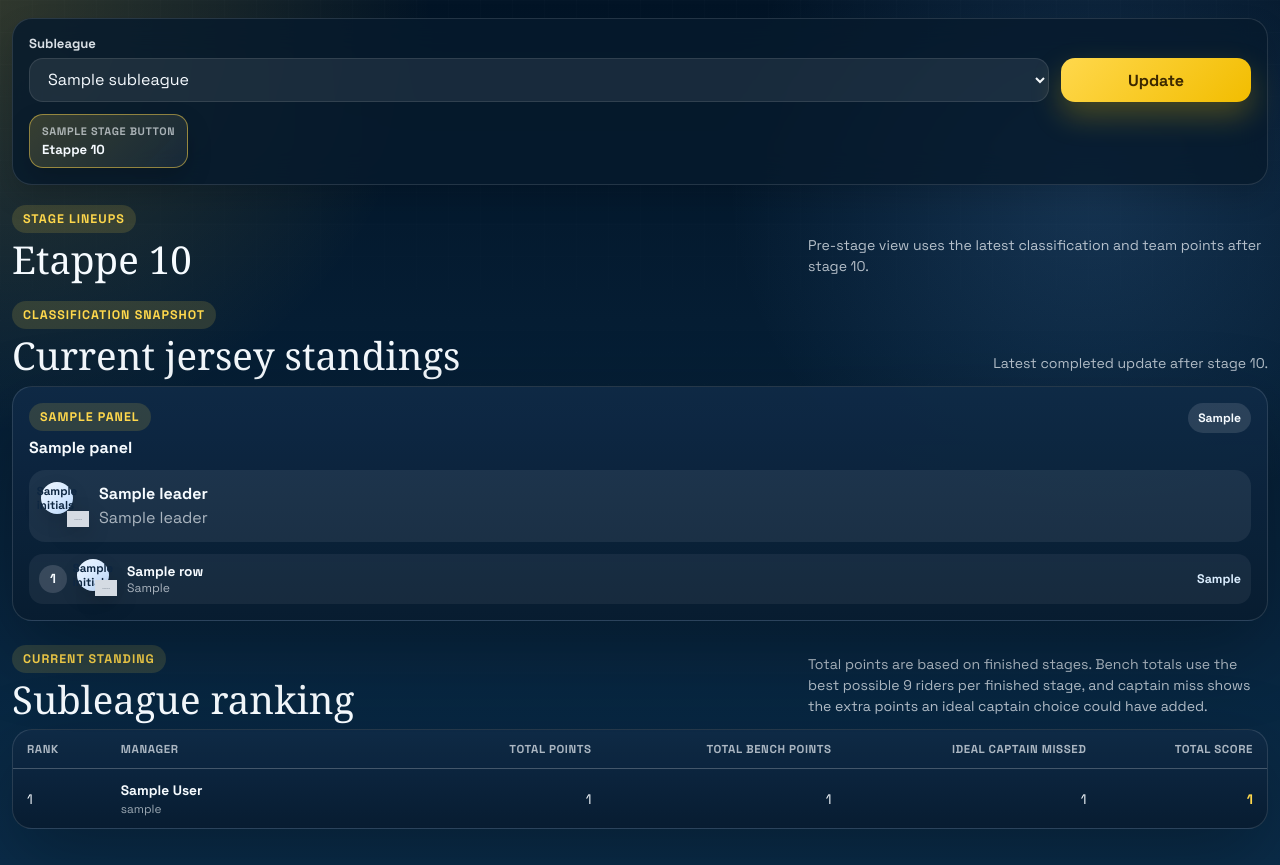
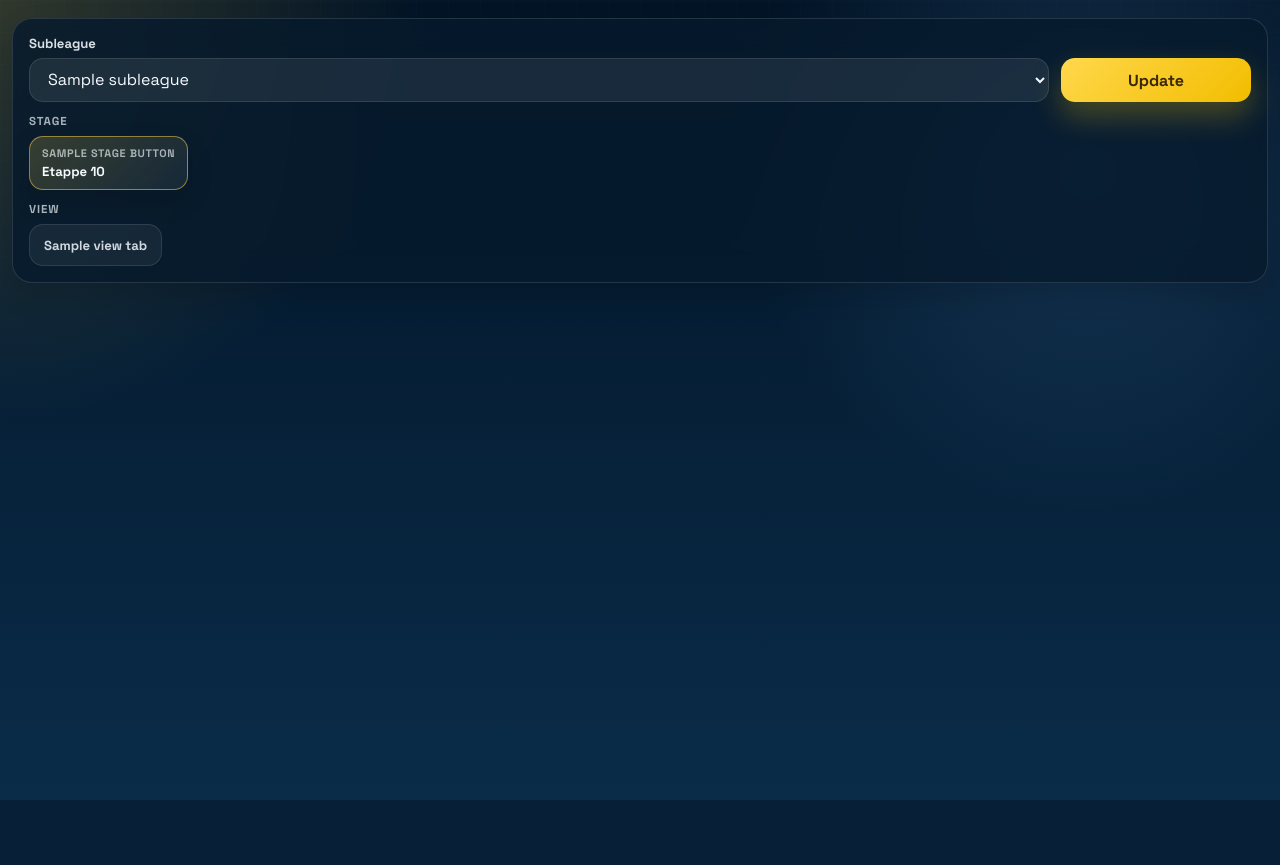
Before and after one commit to VeerkampAidEnvironment/scoritoviewer, a Flask app: template templates/index.html in a window 1280 px wide. After the commit the page ends 800 px from the top, so only its background shows below. Run offline with Flask 3, Linux system fonts and the light colour scheme; the template is opened without the code that fills it: most values are stand-ins (such as "Sample title", 1, 10 or a date in 2020); grey boxes marked "Sample" are stand-in pictures; some web fonts are replaced.

Commit message:
update with classificaiton scores

```diff
--- a/app.py
+++ b/app.py
@@ -291,11 +291,84 @@ def build_rider_picker_view(lineups: list[dict]) -> list[dict]:
     return rider_card_list
 
 
+def build_view_tabs(
+    *,
+    show_stage_lineups: bool,
+    is_upcoming_stage: bool,
+    lineups: list[dict],
+    rider_picker_view: list[dict],
+    recommended_riders: list,
+    classification_panels: list[dict],
+    projected_final_scores: list[dict],
+    current_standings: list[dict],
+) -> list[dict]:
+    tabs: list[dict] = []
+
+    if is_upcoming_stage and recommended_riders:
+        tabs.append({"id": "next", "label": "Next stage"})
+    if show_stage_lineups:
+        tabs.append({"id": "lineups", "label": "Lineups"})
+    if show_stage_lineups and lineups and rider_picker_view:
+        tabs.append({"id": "picked", "label": "Who picked"})
+    if classification_panels:
+        tabs.append({"id": "classifications", "label": "Jerseys"})
+    if projected_final_scores:
+        tabs.append({"id": "finals", "label": "Final now"})
+    if current_standings:
+        tabs.append({"id": "standings", "label": "Standing"})
+
+    return tabs
+
+
+def choose_active_view(view_tabs: list[dict], requested_view: str) -> str:
+    available_view_ids = {tab["id"] for tab in view_tabs}
+    if requested_view in available_view_ids:
+        return requested_view
+    return view_tabs[0]["id"] if view_tabs else ""
+
+
+def merge_current_standings_into_projected_final_scores(
+    projected_final_scores: list[dict],
+    current_standings: list[dict],
+) -> None:
+    standings_by_user_id = {
+        int(item["participant"]["UserId"]): item for item in current_standings
+    }
+
+    for score in projected_final_scores:
+        user_id = int(score["participant"]["UserId"])
+        current_standing = standings_by_user_id.get(user_id)
+        score["current_rank"] = current_standing.get("rank") if current_standing else None
+        score["current_points"] = (
+            current_standing.get("total_points")
+            if current_standing
+            else None
+        )
+        score["total_projected_points"] = (
+            (score["current_points"] or 0) + score["total_projected_final_points"]
+        )
+
+    projected_final_scores.sort(
+        key=lambda item: (
+            -item["total_projected_points"],
+            -(item["current_points"] or 0),
+            -item["total_projected_final_points"],
+            -item["individual_final_points"],
+            -item["teammate_winner_points"],
+            item["participant"].get("FullName", "").lower(),
+            item["participant"].get("Username", "").lower(),
+        )
+    )
+    for index, item in enumerate(projected_final_scores, start=1):
+        item["rank"] = index
+
+
 @app.route("/")
 def index():
     market_id = get_market_id()
     requested_subleague_id = request.args.get("subleague_id", type=int) or get_default_subleague_id()
     requested_market_round_id = request.args.get("market_round_id", type=int)
+    requested_view = (request.args.get("view", type=str) or "").strip()
 
     context = {
         "market_id": market_id,
@@ -303,6 +376,8 @@ def index():
         "selected_subleague": None,
         "rounds": [],
         "stage_button_rounds": [],
+        "view_tabs": [],
+        "active_view": "",
         "selected_round": None,
         "lineups": [],
         "rider_picker_view": [],
@@ -310,6 +385,7 @@ def index():
         "classification_panels": [],
         "display_round": None,
         "classification_round": None,
+        "projected_final_scores": [],
         "current_standings": [],
         "is_live_stage": False,
         "is_upcoming_stage": False,
@@ -356,7 +432,7 @@ def index():
         lineups = []
         rider_picker_view = []
         recommended_riders: list = []
-        with concurrent.futures.ThreadPoolExecutor(max_workers=4) as executor:
+        with concurrent.futures.ThreadPoolExecutor(max_workers=5) as executor:
             lineups_future = None
             recommended_riders_future = None
             if show_stage_lineups:
@@ -386,6 +462,11 @@ def index():
                 client.build_classification_panels,
                 market_id,
             )
+            projected_final_scores_future = executor.submit(
+                client.build_projected_final_classification_scores,
+                market_id=market_id,
+                subleague_id=int(selected_subleague["Id"]),
+            )
             current_standings_future = executor.submit(
                 client.build_subleague_standings,
                 market_id=market_id,
@@ -400,7 +481,23 @@ def index():
                 recommended_riders = recommended_riders_future.result()
 
             classification_panels = classification_panels_future.result()
+            projected_final_scores = projected_final_scores_future.result()
             current_standings = current_standings_future.result()
+            merge_current_standings_into_projected_final_scores(
+                projected_final_scores,
+                current_standings,
+            )
+            view_tabs = build_view_tabs(
+                show_stage_lineups=show_stage_lineups,
+                is_upcoming_stage=is_upcoming_stage,
+                lineups=lineups,
+                rider_picker_view=rider_picker_view,
+                recommended_riders=recommended_riders,
+                classification_panels=classification_panels,
+                projected_final_scores=projected_final_scores,
+                current_standings=current_standings,
+            )
+            active_view = choose_active_view(view_tabs, requested_view)
 
         context.update(
             {
@@ -408,6 +505,8 @@ def index():
                 "selected_subleague": selected_subleague,
                 "rounds": rounds,
                 "stage_button_rounds": stage_button_rounds,
+                "view_tabs": view_tabs,
+                "active_view": active_view,
                 "selected_round": selected_round,
                 "display_round": display_round,
                 "classification_round": classification_round,
@@ -415,6 +514,7 @@ def index():
                 "rider_picker_view": rider_picker_view,
                 "recommended_riders": recommended_riders,
                 "classification_panels": classification_panels,
+                "projected_final_scores": projected_final_scores,
                 "current_standings": current_standings,
                 "is_live_stage": is_live_stage,
                 "is_upcoming_stage": is_upcoming_stage,
--- a/static/styles.css
+++ b/static/styles.css
@@ -187,11 +187,30 @@ img {
   align-items: end;
 }
 
+.toolbar__navs {
+  display: grid;
+  gap: 12px;
+  margin-top: 12px;
+}
+
+.toolbar__nav-group {
+  display: grid;
+  gap: 8px;
+}
+
+.toolbar__nav-label {
+  color: rgba(246, 251, 255, 0.68);
+  font-size: 0.72rem;
+  font-weight: 700;
+  letter-spacing: 0.08em;
+  text-transform: uppercase;
+}
+
 .stage-strip {
   display: flex;
   flex-wrap: wrap;
   gap: 8px;
-  margin-top: 12px;
+  margin-top: 0;
 }
 
 .stage-strip__button {
@@ -243,6 +262,41 @@ img {
 .stage-strip__button--active {
   border-color: rgba(255, 216, 76, 0.5);
   background: linear-gradient(135deg, rgba(255, 216, 76, 0.18), rgba(255, 255, 255, 0.06));
+  box-shadow: 0 10px 24px rgba(0, 0, 0, 0.18);
+}
+
+.view-strip {
+  display: flex;
+  flex-wrap: wrap;
+  gap: 8px;
+}
+
+.view-strip__button {
+  display: inline-flex;
+  align-items: center;
+  justify-content: center;
+  min-height: 42px;
+  padding: 0 14px;
+  border: 1px solid rgba(255, 255, 255, 0.1);
+  border-radius: 14px;
+  background: rgba(255, 255, 255, 0.06);
+  color: rgba(246, 251, 255, 0.84);
+  font-size: 0.82rem;
+  font-weight: 700;
+  text-decoration: none;
+  transition: transform 0.16s ease, border-color 0.16s ease, background 0.16s ease;
+}
+
+.view-strip__button:hover {
+  transform: translateY(-1px);
+  border-color: rgba(255, 255, 255, 0.2);
+  background: rgba(255, 255, 255, 0.1);
+}
+
+.view-strip__button--active {
+  border-color: rgba(255, 216, 76, 0.42);
+  background: linear-gradient(135deg, rgba(255, 216, 76, 0.2), rgba(255, 255, 255, 0.06));
+  color: var(--white);
   box-shadow: 0 10px 24px rgba(0, 0, 0, 0.18);
 }
 
@@ -360,6 +414,7 @@ img {
   background: linear-gradient(180deg, rgba(95, 16, 24, 0.86), rgba(42, 11, 18, 0.92));
 }
 
+.lineup-section,
 .classification-section,
 .recommendation-section,
 .reverse-section,
@@ -1065,6 +1120,10 @@ img {
     flex: 1 1 calc(50% - 4px);
   }
 
+  .view-strip__button {
+    flex: 1 1 calc(50% - 4px);
+  }
+
   .section-heading,
   .classification-card__head,
   .rider-picker-card__header {
--- a/templates/index.html
+++ b/templates/index.html
@@ -15,6 +15,9 @@
         <form class="toolbar__form" method="get">
           {% if selected_round %}
             <input type="hidden" name="market_round_id" value="{{ selected_round.MarketRoundId }}">
+          {% endif %}
+          {% if active_view %}
+            <input type="hidden" name="view" value="{{ active_view }}">
           {% endif %}
 
           <div class="field">
@@ -34,18 +37,41 @@
           <button type="submit">Update</button>
         </form>
 
+        {% if stage_button_rounds or view_tabs %}
+          <div class="toolbar__navs">
             {% if stage_button_rounds %}
+              <div class="toolbar__nav-group">
+                <span class="toolbar__nav-label">Stage</span>
                 <div class="stage-strip">
                   {% for stage_button in stage_button_rounds %}
                     {% set market_round = stage_button.round %}
                     <a
                       class="stage-strip__button stage-strip__button--{{ status_label(market_round.StageStatus)|lower }}{% if selected_round and market_round.MarketRoundId == selected_round.MarketRoundId %} stage-strip__button--active{% endif %}"
-                href="{{ url_for('index', subleague_id=(selected_subleague.Id if selected_subleague else None), market_round_id=market_round.MarketRoundId) }}"
+                      href="{{ url_for('index', subleague_id=(selected_subleague.Id if selected_subleague else None), market_round_id=market_round.MarketRoundId, view=active_view) }}"
                     >
                       <span class="stage-strip__meta">{{ stage_button.nav_label }}</span>
                       <strong>Etappe {{ market_round.StageOrder }}</strong>
                     </a>
                   {% endfor %}
+                </div>
+              </div>
+            {% endif %}
+
+            {% if view_tabs %}
+              <div class="toolbar__nav-group">
+                <span class="toolbar__nav-label">View</span>
+                <div class="view-strip">
+                  {% for view_tab in view_tabs %}
+                    <a
+                      class="view-strip__button{% if active_view == view_tab.id %} view-strip__button--active{% endif %}"
+                      href="{{ url_for('index', subleague_id=(selected_subleague.Id if selected_subleague else None), market_round_id=(selected_round.MarketRoundId if selected_round else None), view=view_tab.id) }}"
+                    >
+                      {{ view_tab.label }}
+                    </a>
+                  {% endfor %}
+                </div>
+              </div>
+            {% endif %}
           </div>
         {% endif %}
       </section>
@@ -60,33 +86,7 @@
           </p>
         </section>
       {% elif selected_round %}
-        <section class="section-heading section-heading--lineups">
-          <div>
-            <div class="section-heading__eyebrow">Stage Lineups</div>
-            <h2>
-              {% if selected_round %}
-                Etappe {{ selected_round.StageOrder }}
-              {% else %}
-                Stage overview
-              {% endif %}
-            </h2>
-          </div>
-          <p>
-            {% if is_next_stage_preview and display_round %}
-              Next-stage preview uses the latest classification, team and jersey points after stage {{ display_round.StageOrder }}.
-            {% elif is_live_stage and display_round %}
-              Live stage view uses the current classification and team points after stage {{ display_round.StageOrder }}.
-            {% elif selected_round and selected_round.StageStatus == 2 %}
-              Showing stage {{ selected_round.StageOrder }} points and the best-9 bench total for that stage.
-            {% elif display_round %}
-              Pre-stage view uses the latest classification and team points after stage {{ display_round.StageOrder }}.
-            {% else %}
-              No completed stage is available yet for score references.
-            {% endif %}
-          </p>
-        </section>
-
-        {% if is_upcoming_stage and recommended_riders %}
+        {% if active_view == "next" and is_upcoming_stage and recommended_riders %}
           <section class="recommendation-section">
             <div class="section-heading">
               <div>
@@ -123,8 +123,35 @@
           </section>
         {% endif %}
 
-        {% if show_stage_lineups %}
-          <section class="lineup-grid">
+        {% if active_view == "lineups" and show_stage_lineups %}
+          <section class="lineup-section">
+            <div class="section-heading section-heading--lineups">
+              <div>
+                <div class="section-heading__eyebrow">Stage Lineups</div>
+                <h2>
+                  {% if selected_round %}
+                    Etappe {{ selected_round.StageOrder }}
+                  {% else %}
+                    Stage overview
+                  {% endif %}
+                </h2>
+              </div>
+              <p>
+                {% if is_next_stage_preview and display_round %}
+                  Next-stage preview uses the latest classification, team and jersey points after stage {{ display_round.StageOrder }}.
+                {% elif is_live_stage and display_round %}
+                  Live stage view uses the current classification and team points after stage {{ display_round.StageOrder }}.
+                {% elif selected_round and selected_round.StageStatus == 2 %}
+                  Showing stage {{ selected_round.StageOrder }} points and the best-9 bench total for that stage.
+                {% elif display_round %}
+                  Pre-stage view uses the latest classification and team points after stage {{ display_round.StageOrder }}.
+                {% else %}
+                  No completed stage is available yet for score references.
+                {% endif %}
+              </p>
+            </div>
+
+            <div class="lineup-grid">
               {% for lineup in lineups %}
                 <article class="lineup-card{% if lineup.is_current_user %} lineup-card--me{% endif %}">
                   <div class="lineup-card__header">
@@ -140,7 +167,7 @@
                   {% if display_round %}
                     <div class="lineup-card__stats">
                       {% if is_live_stage %}
-                      <span class="stat-pill stat-pill--dark">Live total | {{ lineup.display_total_points }} pts</span>
+                        <span class="stat-pill stat-pill--dark">Current score | {{ lineup.display_total_points }} pts</span>
                       {% else %}
                         <span class="stat-pill stat-pill--dark">Stage {{ display_round.StageOrder }} | {{ lineup.display_total_points }} pts</span>
                         <span class="stat-pill">Bench | {{ lineup.bench_points_total }} pts</span>
@@ -185,8 +212,11 @@
                   {% endif %}
                 </article>
               {% endfor %}
+            </div>
           </section>
+        {% endif %}
 
+        {% if active_view == "picked" and show_stage_lineups and rider_picker_view %}
           <section class="reverse-section">
             <div class="section-heading">
               <div>
@@ -237,7 +267,7 @@
           </section>
         {% endif %}
 
-        {% if classification_panels %}
+        {% if active_view == "classifications" and classification_panels %}
           <section class="classification-section">
             <div class="section-heading">
               <div>
@@ -309,7 +339,55 @@
           </section>
         {% endif %}
 
-        {% if current_standings %}
+        {% if active_view == "finals" and projected_final_scores %}
+          <section class="standings-section">
+            <div class="section-heading">
+              <div>
+                <div class="section-heading__eyebrow">Projected Finish</div>
+                <h2>Final classification score if the race ended now</h2>
+              </div>
+              <p>
+                Uses the current classification standings across each full 20-rider team, including rider final-classification points and teammate bonuses for classification winners, alongside the current subleague ranking.
+              </p>
+            </div>
+
+            <div class="standings-card">
+              <table class="standings-table">
+                <thead>
+                  <tr>
+                    <th>Projected rank</th>
+                    <th>Current rank</th>
+                    <th>Manager</th>
+                    <th>Current points</th>
+                    <th>Rider points</th>
+                    <th>Teammate winner points</th>
+                    <th>Total projected</th>
+                  </tr>
+                </thead>
+                <tbody>
+                  {% for score in projected_final_scores %}
+                    <tr{% if score.is_current_user %} class="standings-table__row--you"{% endif %}>
+                      <td>{{ score.rank }}</td>
+                      <td>{{ score.current_rank if score.current_rank is not none else "-" }}</td>
+                      <td>
+                        <div class="standings-table__name">
+                          <strong>{{ score.participant.FullName }}</strong>
+                          <span>{{ score.participant.Username }}</span>
+                        </div>
+                      </td>
+                      <td>{{ score.current_points if score.current_points is not none else "-" }}</td>
+                      <td>{{ score.individual_final_points }}</td>
+                      <td>{{ score.teammate_winner_points }}</td>
+                      <td class="standings-table__total">{{ score.total_projected_points }}</td>
+                    </tr>
+                  {% endfor %}
+                </tbody>
+              </table>
+            </div>
+          </section>
+        {% endif %}
+
+        {% if active_view == "standings" and current_standings %}
           <section class="standings-section">
             <div class="section-heading">
               <div>
```
Also changed, not shown: scorito_client.py (+223 -0 lines). Lines whose indentation alone changed are shown as unchanged.
